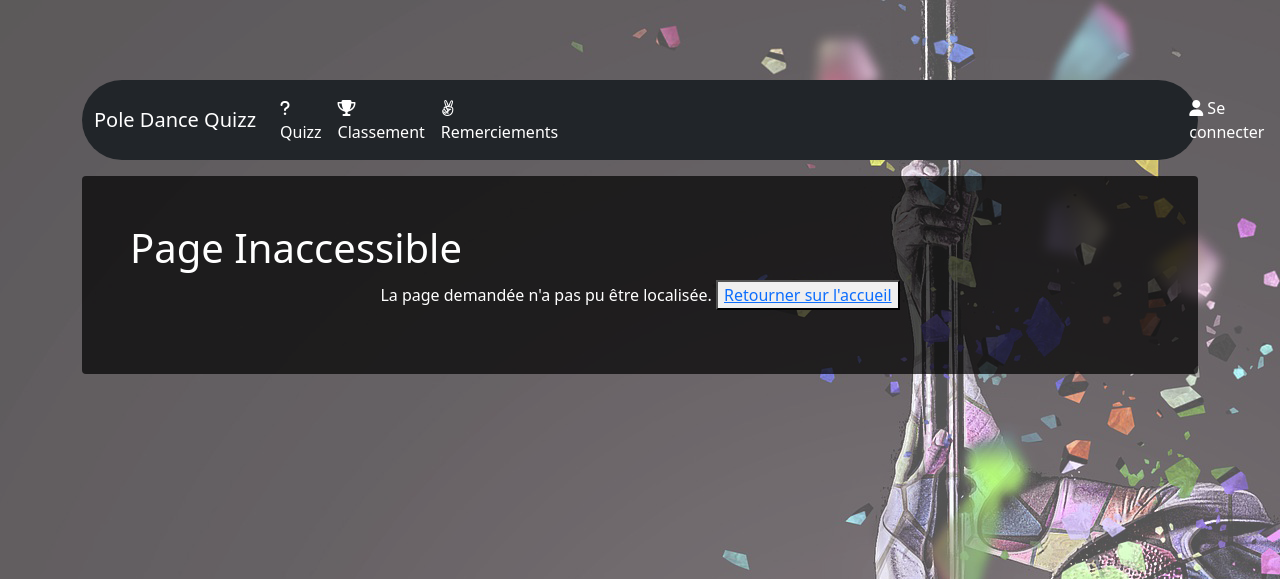
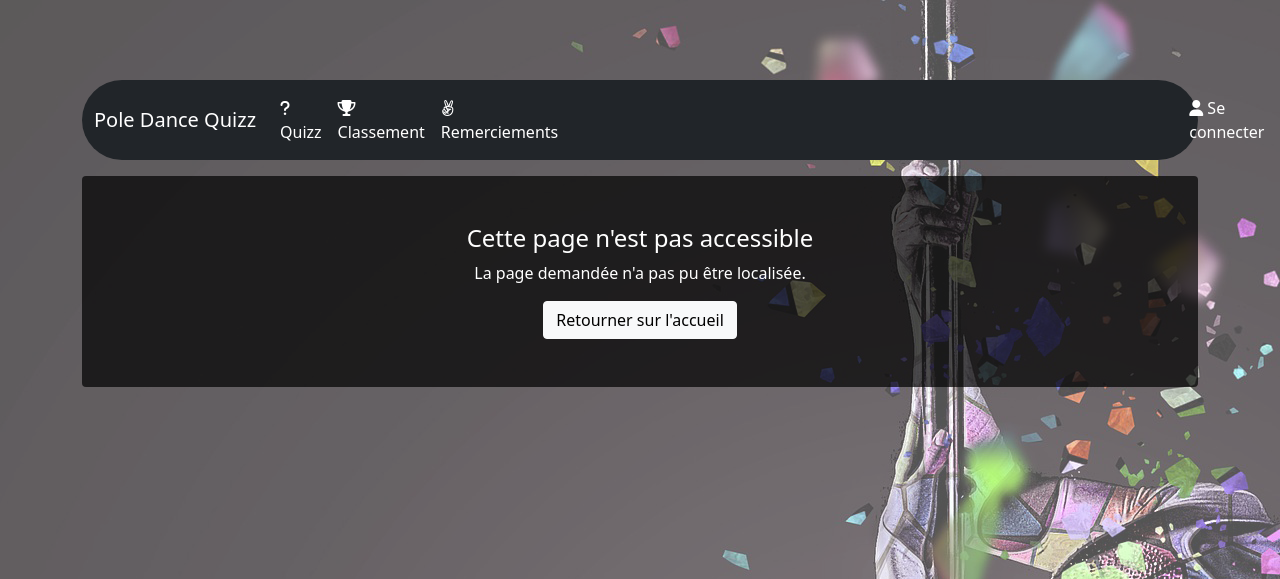
Before and after one commit to vincentkollebolle/quizzpoledance, a Symfony app: template templates/bundles/TwigBundle/Exception/error.html.twig in a window 1280 px wide. Shown: the top 579 px of the page. Run offline with Twig, Linux system fonts and the light colour scheme; the template is opened without the code that fills it, so the values that code supplies are empty; some libraries are stand-ins or nearby versions.

Commit message:
refonte des pages 404 et 500

```diff
--- a/templates/bundles/TwigBundle/Exception/error.html.twig
+++ b/templates/bundles/TwigBundle/Exception/error.html.twig
@@ -4,11 +4,17 @@
 {% block body %}
 <div class="flex items-center flex-col w-full rounded-lg bg-darkTransparent p-5 text-white">
 
-    <h1>Page Inaccessible</h1>
+        <h1 style="text-align:center; font-size:1.5rem;">
+           Cette page n'est pas accessible
+        </h1>
 
     <p style="text-align:center">
         La page demandée n'a pas pu être localisée.
-        <button class="w-full items-center"><a class="md-btn w-full flex flex-col items-center mt-5" href="{{path('quizz')}}">Retourner sur l'accueil</a></button>
     </p>
+
+    <div class="d-flex justify-content-center">
+        <a  href="{{path('quizz')}}"><button type="button" class="btn btn-light">Retourner sur l'accueil</button></a>
+    </div>
+
 </div>
 {% endblock %}
--- a/templates/bundles/TwigBundle/Exception/error404.html.twig
+++ b/templates/bundles/TwigBundle/Exception/error404.html.twig
@@ -11,7 +11,9 @@
         <div class="d-flex justify-content-center ">
             <p style="font-size:100px">&#128527; &#128528; &#128529;</p>
         </div>
-        <button class="w-full items-center"><a class="md-btn w-full flex flex-col items-center mt-5" href="{{path('quizz')}}">Retourner sur l'accueil</a></button>
+        <div class="d-flex justify-content-center">
+        <a  href="{{path('quizz')}}"><button type="button" class="btn btn-light">Retourner sur l'accueil</button></a>
+        </div>
     </div>
 </div>
 {% endblock %}
--- a/templates/quizz/quizz.html.twig
+++ b/templates/quizz/quizz.html.twig
@@ -23,7 +23,7 @@
                     {{ form_widget(form.playername) }}
                     {# {{ form_label(form.playername) }} #}
                 </div>
-                {{ form_widget(form.start, {'attr': {'class':'md-btn btn btn-light'}}) }}
+                {{ form_widget(form.start, {'attr': {'class':'md-btn btn btn-light mb-5'}}) }}
             </div>
         {{ form_end(form) }}
     </div>
```
